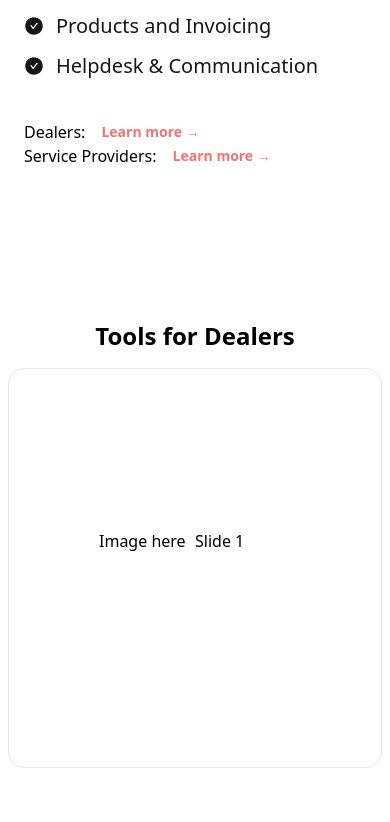
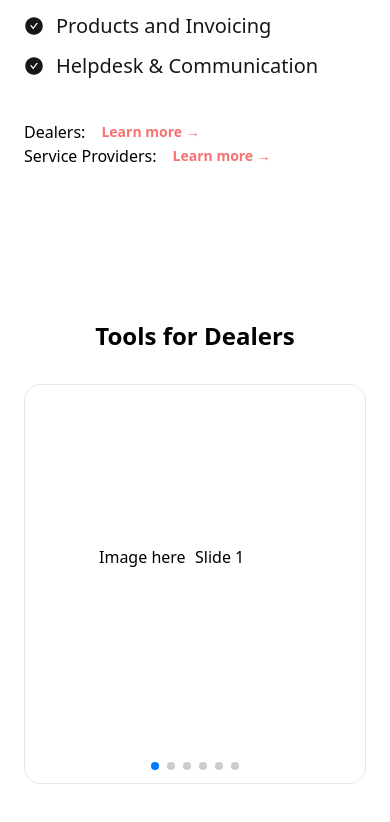
Before and after one commit to torchcommercialmedia/marketingsite, a Next.js app: page / in a window 390 px wide. Shown: the part 2416-3238 px from the top of the page. Built offline with nearby package versions, Linux system fonts and the light colour scheme.

Commit message:
fix ui component swiper menu

```diff
--- a/components/MainPage/ToolsForDealers.tsx
+++ b/components/MainPage/ToolsForDealers.tsx
@@ -2,6 +2,9 @@
 import React, { useMemo, useRef, useState } from "react";
 import { IconType } from "react-icons";
 import { Swiper, SwiperClass, SwiperSlide } from "swiper/react";
+import SwiperCore, { Pagination } from "swiper";
+import "swiper/css";
+import "swiper/css/pagination";
 
 //Icons
 import { BiStore } from "react-icons/bi";
@@ -23,7 +26,8 @@ interface ToolsForProfessional {
 
 const ToolsForDealers = (props: Props) => {
   const [selectedTool, setSelectedTool] = useState<string>("");
-  const swiperRef = useRef<SwiperClass | undefined>();
+  const swiperRefTool = useRef<SwiperClass | undefined>();
+  const swiperRefToolGate = useRef<SwiperClass | undefined>();
 
   const ProductArray: ToolsForProfessional[] = useMemo(
     () => [
@@ -71,9 +75,11 @@ const ToolsForDealers = (props: Props) => {
 
   const handleToolSelect = (toolText: string) => {
     setSelectedTool(toolText);
+    console.log(toolText);
     const toolIndex = ProductArray.findIndex((tool) => tool.text === toolText);
-    if (swiperRef.current) {
-      swiperRef.current.slideTo(toolIndex);
+    console.log(toolIndex);
+    if (swiperRefTool.current) {
+      swiperRefTool.current.slideTo(toolIndex);
     }
   };
 
@@ -90,16 +96,19 @@ const ToolsForDealers = (props: Props) => {
         </div>
       </div>
       <div className="lg:p-4"></div>
-      <div className="h-auto">
+      <div className="h-auto w-full hidden lg:block">
         <Swiper
           spaceBetween={50}
+          slidesOffsetAfter={100}
+          slidesOffsetBefore={100}
+          width={1080}
           slidesPerView={1}
           onSlideChange={(swiper) => {
             const toolText = ProductArray[swiper.activeIndex].text;
             setSelectedTool(toolText);
           }}
           onSwiper={(swiper) => {
-            swiperRef.current = swiper;
+            swiperRefTool.current = swiper;
           }}
         >
           {ProductArray.map((tool, index) => (
@@ -112,6 +121,32 @@ const ToolsForDealers = (props: Props) => {
           ))}
         </Swiper>
       </div>
+      <div className="h-auto w-full block lg:hidden p-4">
+        <Swiper
+          spaceBetween={20}
+          centeredSlides={true}
+          watchOverflow
+          slidesPerView={1}
+          onSlideChange={(swiper) => {
+            const toolText = ProductArray[swiper.activeIndex].text;
+            setSelectedTool(toolText);
+          }}
+          onSwiper={(swiper) => {
+            swiperRefToolGate.current = swiper;
+          }}
+          modules={[Pagination]}
+          pagination={{ clickable: true }}
+        >
+          {ProductArray.map((tool, index) => (
+            <SwiperSlide key={index}>
+              <div className="flex border flex-shrink justify-center rounded-2xl h-[400px]">
+                <p className="mt-40 w-24">Image here</p>
+                <p className="mt-40 w-24">Slide {index + 1}</p>
+              </div>
+            </SwiperSlide>
+          ))}
+        </Swiper>
+      </div>
     </section>
   );
 };
```
